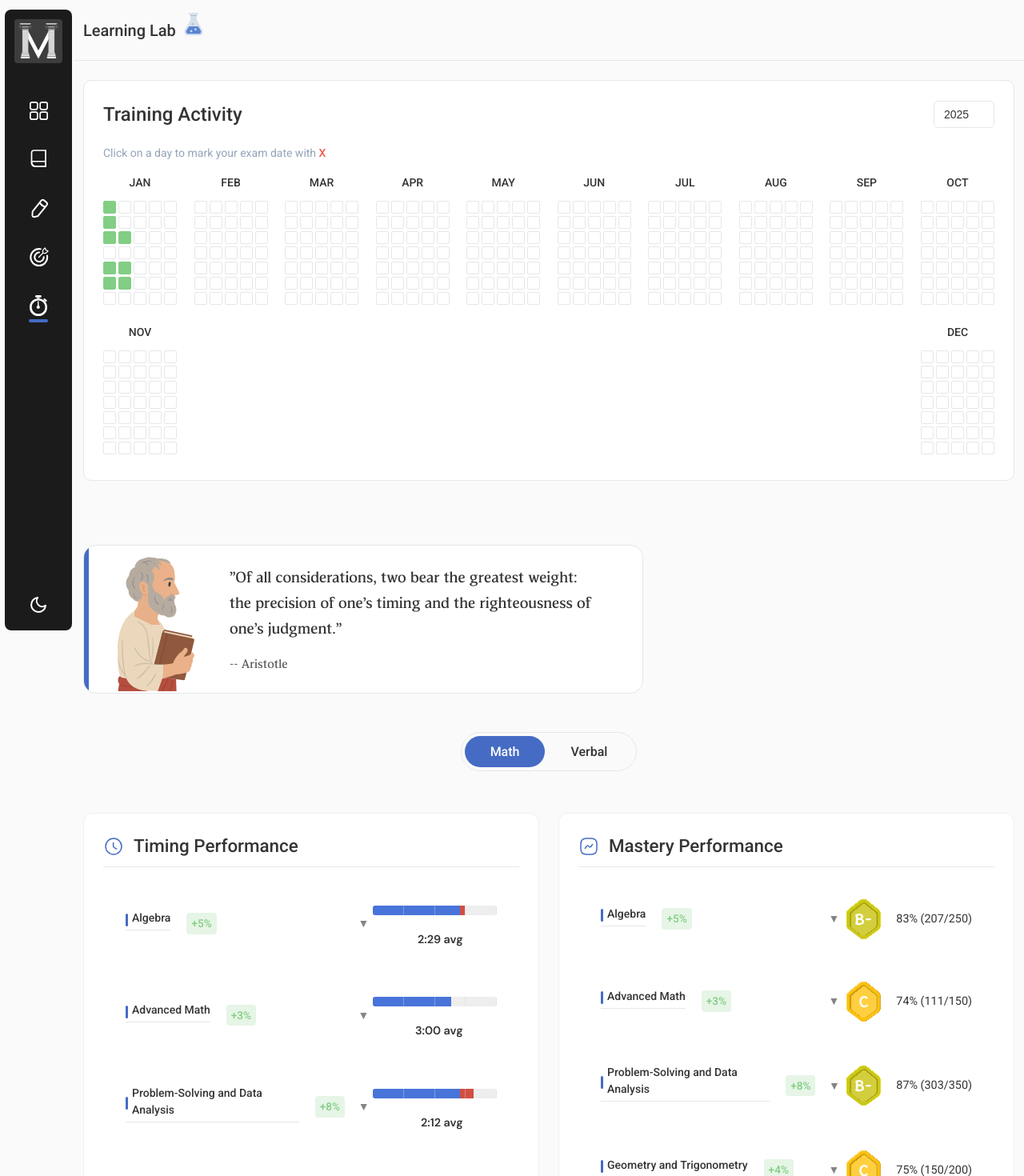
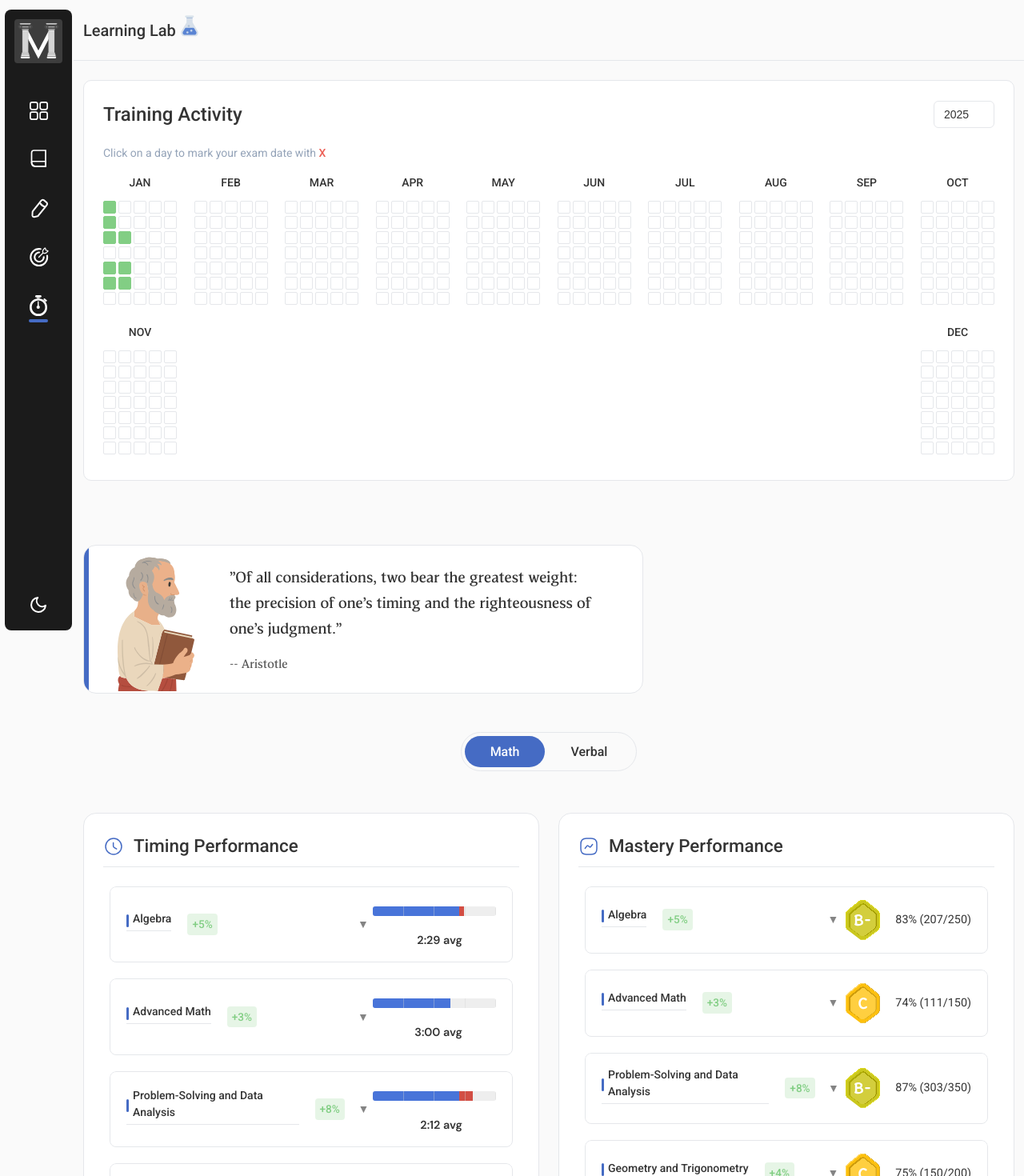
Before and after one commit to Orujhimaru/max_odyssey, a React (Vite) app: page /lab in a window 1280 px wide. Shown: the top 1470 px of the page at 80% size. Built offline with nearby package versions, Linux system fonts and the light colour scheme; sample sign-in values are in the browser's storage; a web font is replaced by a local one.

Commit message:
design: border color fix

```diff
--- a/src/pages/LabPage/LabPage.css
+++ b/src/pages/LabPage/LabPage.css
@@ -34,9 +34,10 @@
 } */
 .lab-logo-container {
   order: 1;
-  scale: 0.65;
+  scale: 0.6;
   position: relative;
-  top: -5px;
+  top: -3px;
+  left: -5px;
 }
 .lab-logo {
   font-size: 2rem;
@@ -386,16 +387,6 @@
   display: grid;
   grid-template-columns: repeat(auto-fill, minmax(300px, 1fr));
   gap: 1.5rem;
-}
-
-/* Card Styles */
-.lab-card {
-  background: white;
-  border-radius: 12px;
-  /* box-shadow: 0 4px 6px rgba(0, 0, 0, 0.05); */
-  padding: 1.5rem;
-  height: 100%;
-  border: 1px solid #f0f0f0;
 }
 
 .lab-card-header {
@@ -925,16 +916,26 @@
 
 .topic-header {
   display: flex;
-  align-items: center;
+  flex-direction: column;
+  align-items: stretch;
   justify-content: space-between;
-  padding: 16px 20px;
+  padding: 0;
   background-color: var(--bg-primary);
   border-radius: 8px;
   cursor: pointer;
   transition: background-color 0.2s ease, transform 0.2s ease;
   position: relative;
-  border-bottom: 1px solid transparent;
+  border: 1px solid var(--border-color);
   z-index: 2;
+  overflow: hidden;
+}
+
+.topic-header-content {
+  display: flex;
+  align-items: center;
+  justify-content: space-between;
+  padding: 16px 20px;
+  width: 100%;
 }
 
 .topic-header:hover {
@@ -1013,7 +1014,7 @@
   justify-content: center;
 }
 
-.topic-header:hover .dropdown-indicator {
+.topic-header-content:hover .dropdown-indicator {
   opacity: 0.8;
   background-color: rgba(var(--bg-primary-rgb), 0.3);
 }
@@ -1030,15 +1031,17 @@
   max-height: 0;
   transition: max-height 0.6s cubic-bezier(0.33, 1, 0.68, 1), opacity 0.4s ease;
   will-change: max-height;
-  padding: 0 20px;
+  padding: 0;
   opacity: 0;
+  width: 100%;
 }
 
-.topic-header.expanded + .lab-subtopics {
+.topic-header.expanded .lab-subtopics {
   max-height: 2000px; /* Larger value to accommodate more content */
   opacity: 1;
+  padding: 0 20px 16px;
   transition: max-height 0.6s cubic-bezier(0.33, 1, 0.68, 1),
-    opacity 0.4s ease 0.1s;
+    opacity 0.4s ease 0.1s, padding 0.3s ease;
 }
 
 /* Position dropdown indicator on the right in mobile layout */
--- a/src/pages/LabPage/LabPage.jsx
+++ b/src/pages/LabPage/LabPage.jsx
@@ -647,6 +647,7 @@ const LabPage = () => {
                 className={`topic-header ${isExpanded ? "expanded" : ""}`}
                 onClick={() => toggleTopic(topic, sectionType)}
               >
+                <div className="topic-header-content">
                   <div className="topic-name-container">
                     <h3 className="topic-name">{topic}</h3>
                     <span
@@ -680,12 +681,15 @@ const LabPage = () => {
                           alt={`Score ${getScoreLabel(avgMastery.percentage)}`}
                           className="score-icon"
                         />
-                      <div className="lab-mastery-text">{avgMastery.text}</div>
+                        <div className="lab-mastery-text">
+                          {avgMastery.text}
+                        </div>
                       </div>
                     </div>
                   )}
                 </div>
 
+                {/* Subtopics now inside the topic header for each toggling */}
                 <div className="lab-subtopics">
                   <div className="lab-subtopic-table">
                     {subtopics.map((subtopic, index) => (
@@ -732,6 +736,7 @@ const LabPage = () => {
                         )}
                       </div>
                     ))}
+                  </div>
                 </div>
               </div>
             </div>
```
Lines whose indentation alone changed are shown as unchanged.
